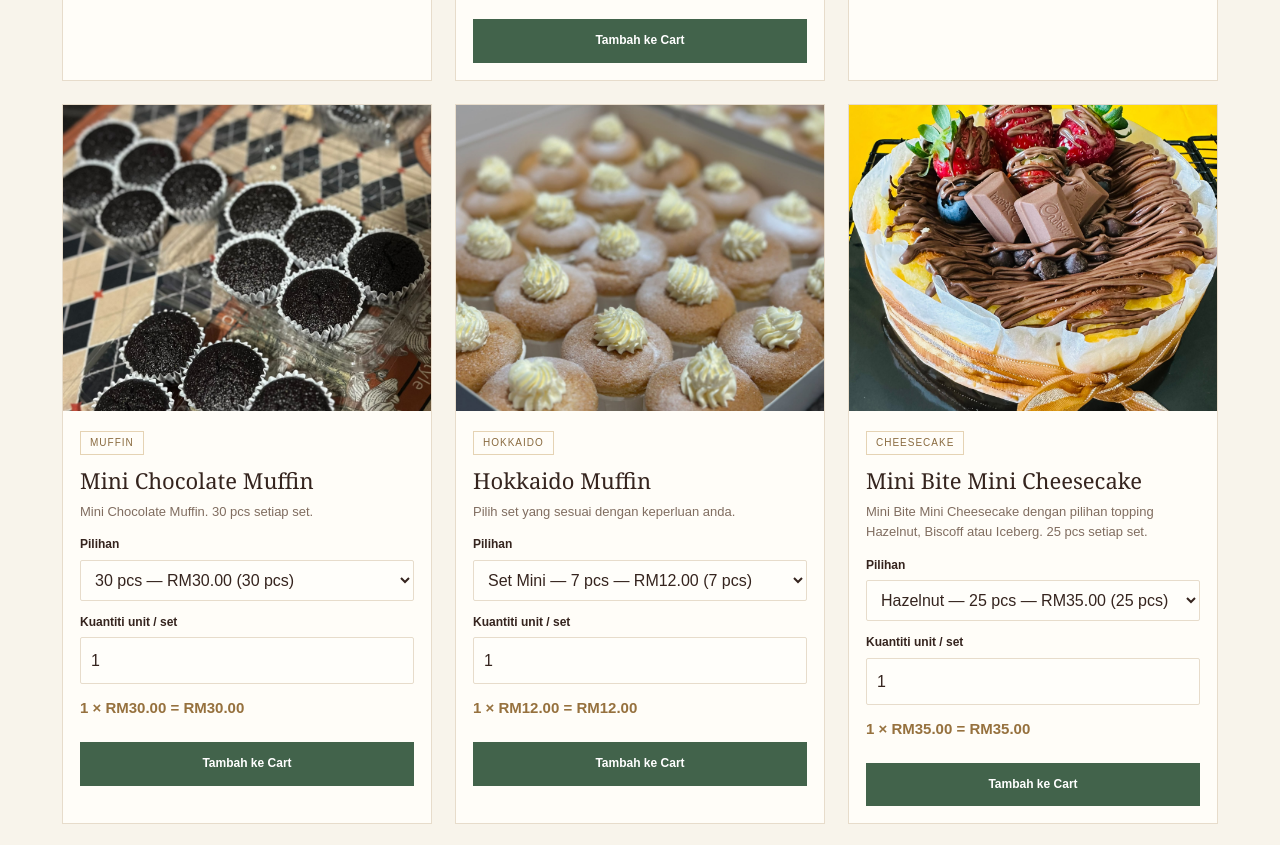
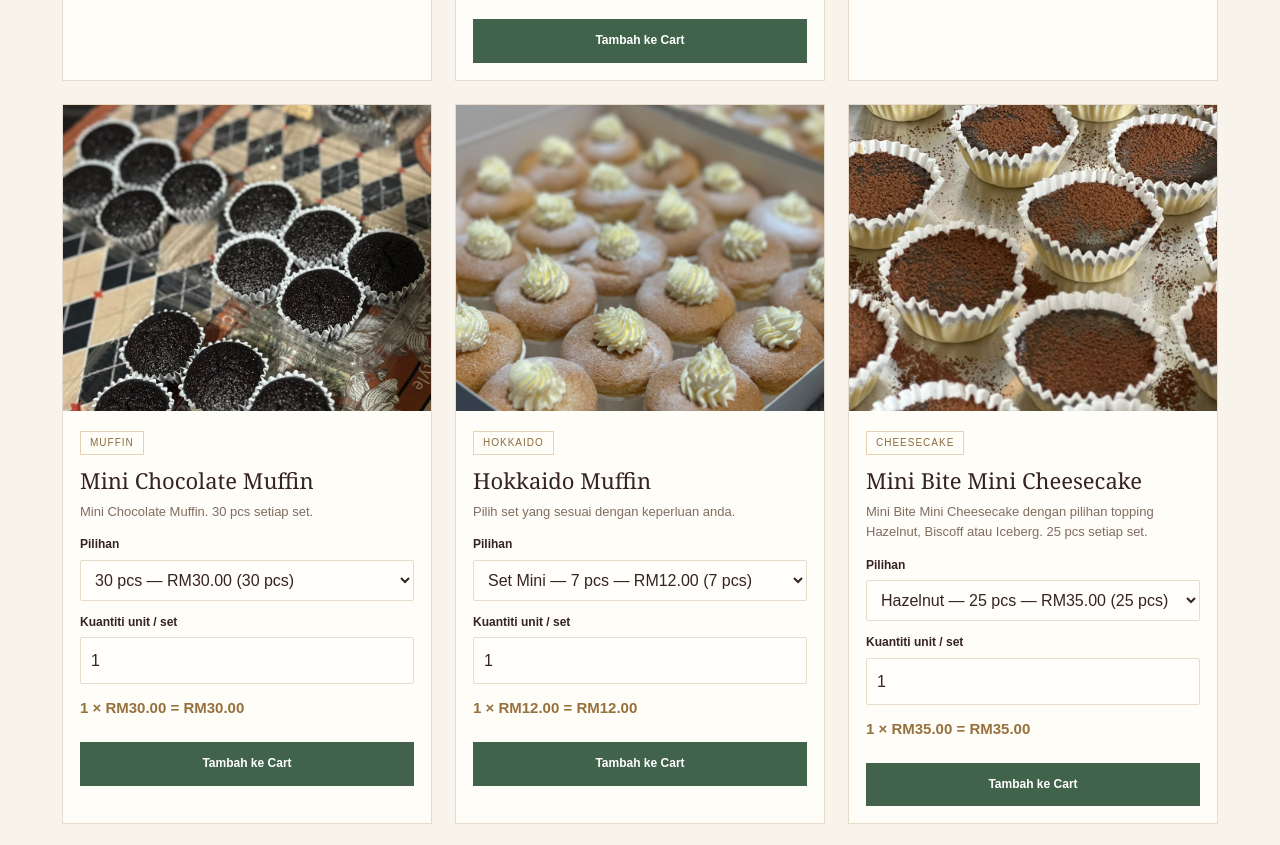
Before and after one commit to kunyahkunyahbynaz/kunyahkunyahbynaz.github.io, a plain HTML site: page index.html in a window 1280 px wide. Shown: the part 2510-3355 px from the top of the page. Drawn offline with Linux system fonts and the light colour scheme.

Commit message:
Update Mini Bite Mini Cheesecake image reference

```diff
--- a/index.html
+++ b/index.html
@@ -220,7 +220,7 @@ const products = [
 
  {id:"hokkaido",name:"Hokkaido Muffin",category:"Hokkaido",image:"hokkaido-muffin.JPG",emoji:"🧁",description:"Pilih set yang sesuai dengan keperluan anda.",options:[["Set Mini — 7 pcs",12,7],["Set Regular — 16 pcs",25,16],["Set Family — 25 pcs",38,25],["Set Party — 50 pcs",77,50],["Set Celebration — 75 pcs",116,75],["Set Grand — 100 pcs",150,100]]},
 
- {id:"minibite",name:"Mini Bite Mini Cheesecake",category:"Cheesecake",image:"cheesecake.JPG",emoji:"🍰",description:"Mini Bite Mini Cheesecake dengan pilihan topping Hazelnut, Biscoff atau Iceberg. 25 pcs setiap set.",options:[
+ {id:"minibite",name:"Mini Bite Mini Cheesecake",category:"Cheesecake",image:"mini burncheesecake.JPG",emoji:"🍰",description:"Mini Bite Mini Cheesecake dengan pilihan topping Hazelnut, Biscoff atau Iceberg. 25 pcs setiap set.",options:[
  ["Hazelnut — 25 pcs",35,25],
  ["Biscoff — 25 pcs",35,25],
  ["Iceberg — 25 pcs",35,25]]},
```
